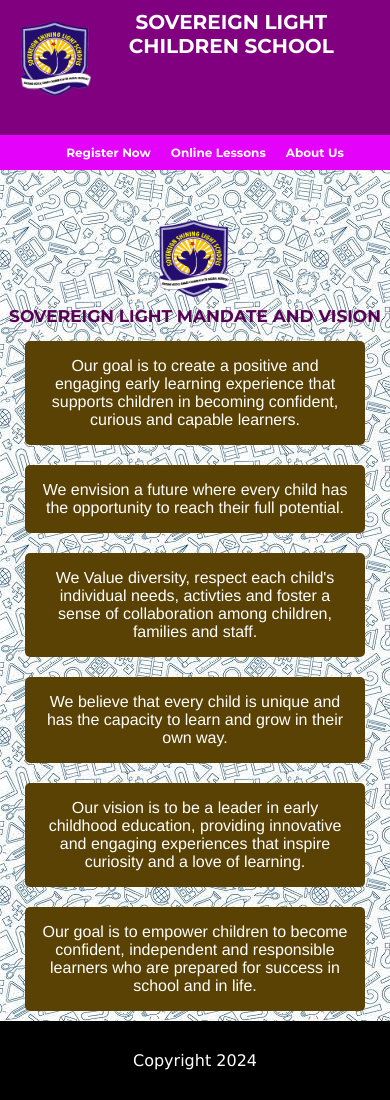
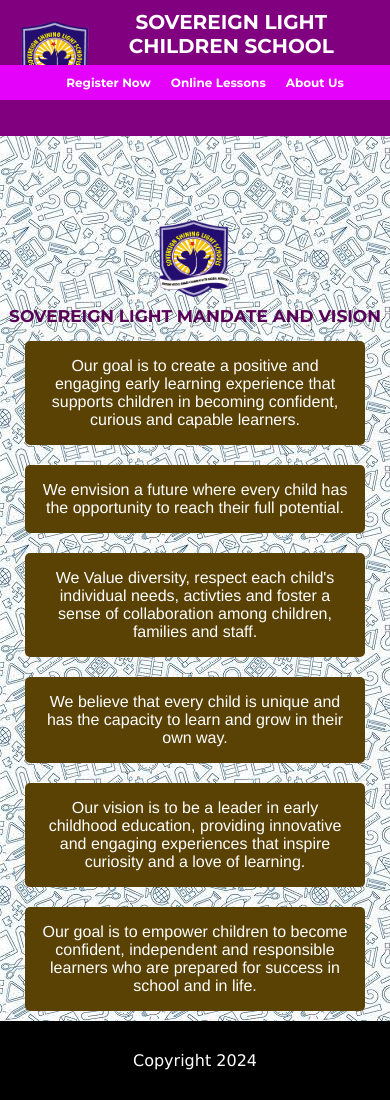
Before and after one commit to Royaluko08/sovereign-light, a plain HTML site: page index.html in a window 390 px wide. Shown: the top 1100 px of the page. Drawn offline with Linux system fonts and the light colour scheme.

Commit message:
Update top.css

```diff
--- a/styles/top.css
+++ b/styles/top.css
@@ -257,7 +257,7 @@ nav h1 {
   width: 73%; margin: 0%;
 }
   div ul {
-    margin-top: 135px;
+    margin-top: 65px;
     font-size: 12px;
   }
   form {
```
